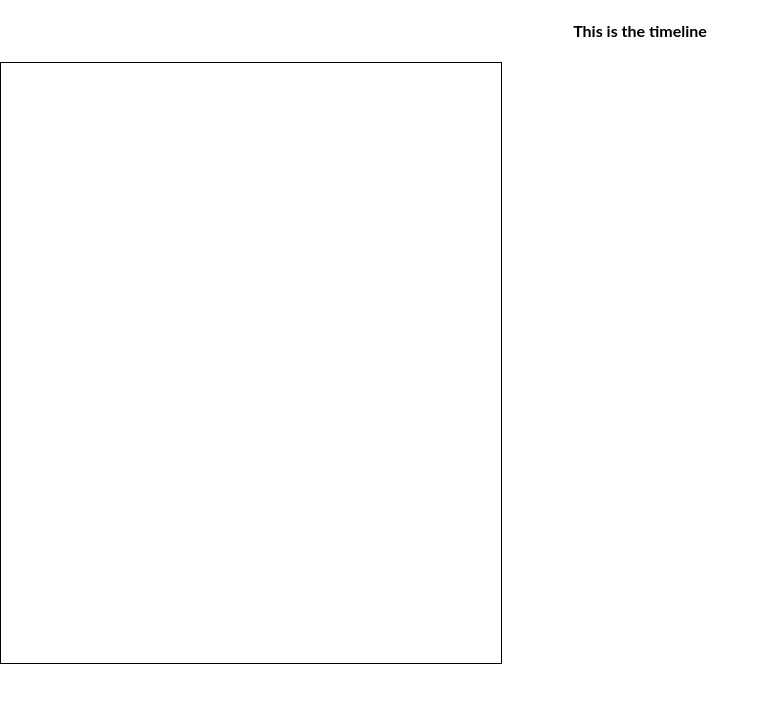
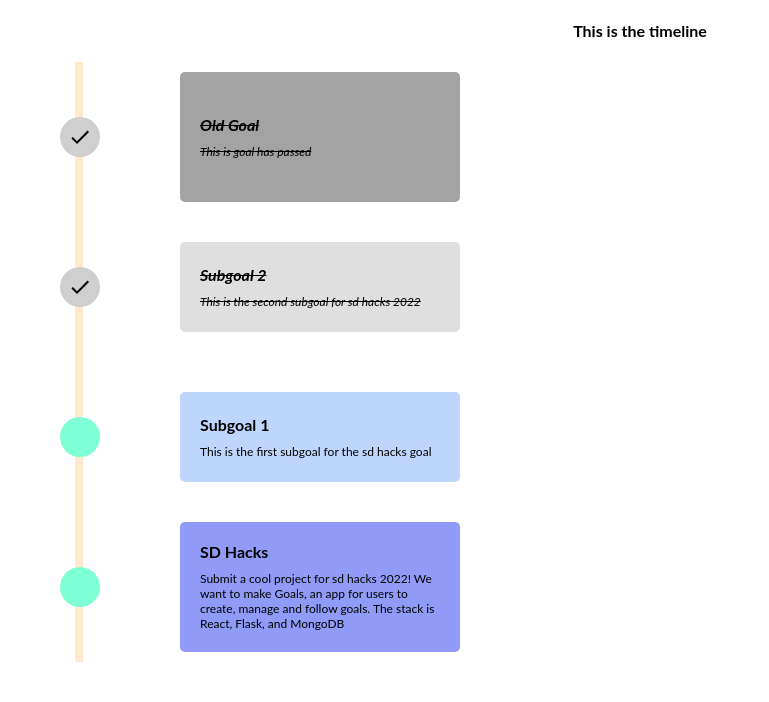
Before and after one commit to bdhmin/sd-hacks-2022, a React (Create React App) app in the folder goals-frontend/: page /timeline/1 in a window 1280 px wide. Shown: the top 702 px of the page, without its empty margins (0-769 px from the left). Built offline with nearby package versions, Linux system fonts and the light colour scheme.

Commit message:
timeline made

```diff
--- a/goals-frontend/package.json
+++ b/goals-frontend/package.json
@@ -5,6 +5,7 @@
   "dependencies": {
     "@emotion/react": "^11.9.0",
     "@emotion/styled": "^11.8.1",
+    "@mui/icons-material": "^5.6.0",
     "@mui/material": "^5.6.0",
     "@testing-library/jest-dom": "^5.16.4",
     "@testing-library/react": "^12.1.4",
--- /dev/null
+++ b/goals-frontend/src/app/main/timeline/line-node/line-node.css
@@ -0,0 +1,79 @@
+.ball {
+    width: 40px;
+    height: 40px;
+    border-radius: 50%;
+}
+
+.checked {
+    background-color: rgb(207, 207, 207);
+    display: flex;
+    align-items: center;
+    justify-content: center;
+}
+
+.todo {
+    background-color: aquamarine;
+}
+
+.line-node {
+    position: relative;
+    width: 400px;
+    height: 150px;
+    /* border: 1px solid red; */
+    display: flex;
+    flex-direction: row;
+    align-items: center;
+    text-align: start;
+}
+
+.title {
+    font-weight: bold;
+    margin-bottom: 10px;
+}
+
+.desc {
+    font-size: 12px;
+}
+
+.passed, .current, .passed-child, .current-child {
+    width: 240px;
+    height: 90px;
+    margin-left: 80px;
+    padding: 20px;
+    display: flex;
+    flex-direction: column;
+    justify-content: center;
+    align-items: start;
+    border-radius: 5px;
+}
+
+.passed-child, .current-child {
+    height: 50px;
+}
+
+.passed, .passed-child {
+    background-color: rgb(163, 163, 163);
+    text-decoration: line-through;
+    font-style: italic;
+}
+
+.passed-child {
+    background-color: rgb(223, 223, 223);
+}
+
+.current, .current-child {
+    background-color: rgb(143, 155, 246);
+}
+
+.current-child {
+    background-color: rgb(191, 214, 252);
+}
+
+.vert-bar {
+    position: absolute;
+    margin-left: 15px;
+    z-index: -1;
+    width: 8px;
+    height: inherit;
+    background-color: rgb(255, 232, 204);
+}
--- /dev/null
+++ b/goals-frontend/src/app/main/timeline/line-node/line-node.tsx
@@ -0,0 +1,64 @@
+import React from 'react';
+import ReactDOM from 'react-dom';
+import axios from 'axios';
+import { Goal } from '../../../+types/goal';
+import './line-node.css';
+import CheckIcon from '@mui/icons-material/Check';
+
+function LineNode(props: any) {
+
+  const goal: Goal = props.goal;
+  const passed = goal.end_date < new Date()
+
+
+
+  return (
+    <div className='line-node'>
+        <div className="vert-bar"></div>
+        {
+            passed ?
+            <div className="ball checked">
+                <CheckIcon/>
+            </div>
+            :
+            <div className="ball todo"></div>
+        }
+        {
+            passed ?
+
+                goal._parentId.length > 0
+
+                    ?
+                    <div className="passed-child">
+                        <div className="title">{ goal.title }</div>
+                        <div className="desc">{ goal.description }</div>
+                    </div>
+
+                    :
+                    <div className="passed">
+                        <div className="title">{ goal.title }</div>
+                        <div className="desc">{ goal.description }</div>
+                    </div>
+
+
+            :
+
+                goal._parentId.length > 0
+
+                ?
+                <div className="current-child">
+                    <div className="title">{ goal.title }</div>
+                    <div className="desc">{ goal.description }</div>
+                </div>
+
+                :
+                <div className="current">
+                    <div className="title">{ goal.title }</div>
+                    <div className="desc">{ goal.description }</div>
+                </div>
+        }
+    </div>
+  )
+}
+
+export default LineNode;
--- a/goals-frontend/src/app/main/timeline/timeline-line/timeline-line.css
+++ b/goals-frontend/src/app/main/timeline/timeline-line/timeline-line.css
@@ -1,5 +1,7 @@
 .timeline-line {
-    width: 500px;
+    width: 460px;
     height: 600px;
-    border: 1px solid black;
+    /* border: 1px solid black; */
+    overflow-y: auto;
+    margin-left: 60px;
 }
--- a/goals-frontend/src/app/main/timeline/timeline-line/timeline-line.tsx
+++ b/goals-frontend/src/app/main/timeline/timeline-line/timeline-line.tsx
@@ -1,12 +1,25 @@
 import React from 'react';
 import ReactDOM from 'react-dom';
 import axios from 'axios';
+import { Goal } from '../../../+types/goal';
 import './timeline-line.css';
+import LineNode from '../line-node/line-node';
 
-function TimelineLine() {
+function TimelineLine(props: any) {
+
+  const goals: Goal[] = props.goalData;
+
+  goals.sort((a: Goal, b: Goal) => {
+    return a.end_date < b.end_date ? -1 : a.end_date === b.end_date ? 0 : 1;
+  });
 
   return (
     <div className='timeline-line'>
+        {
+            goals.map((goal: Goal, idx: number) => {
+                return <LineNode goal={goal} key={idx}></LineNode>
+            })
+        }
     </div>
   )
 }
--- a/goals-frontend/src/app/main/timeline/timeline.tsx
+++ b/goals-frontend/src/app/main/timeline/timeline.tsx
@@ -6,9 +6,6 @@ import TimelineLine from './timeline-line/timeline-line';
 import { useParams } from 'react-router';
 
 function Timeline() {
-  let { userId } = useParams();
-
-  console.log("found id", userId);
 
   const goalData = [
     {
@@ -16,8 +13,65 @@ function Timeline() {
       'title': 'SD Hacks',
       'description': 'Submit a cool project for sd hacks 2022! We want to make Goals, an app for users to create, manage and follow goals. The stack is React, Flask, and MongoDB',
       'creator': 'Udo',
-      'start_date': new Date(),
-      'end_date': new Date(),
+      'start_date': new Date(2022, 11, 17),
+      'end_date': new Date(2022, 11, 17),
+
+      'subgoals': ['foo1', 'foo2'],
+      '_parentId': "",
+      'depth': 0,
+      'tags': [],
+
+      'followers': [],
+      'follower_count': 0,
+
+      'inspired_goals': [],
+    },
+
+    {
+      '_id': 'bar',
+      'title': 'Finish Homework',
+      'description': 'Needa do that homework',
+      'creator': 'Udo',
+      'start_date': new Date(2022, 11, 18),
+      'end_date': new Date(2022, 11, 18),
+
+      'subgoals': [],
+      '_parentId': "",
+      'depth': 0,
+      'tags': [],
+
+      'followers': [],
+      'follower_count': 4,
+
+      'inspired_goals': [],
+    },
+
+    {
+      '_id': 'foo2',
+      'title': 'Subgoal 2',
+      'description': 'This is the second subgoal for sd hacks 2022',
+      'creator': 'Udo',
+      'start_date': new Date(2021, 10, 4),
+      'end_date': new Date(2021, 10, 4),
+
+      'subgoals': [],
+      '_parentId': "foo",
+      'depth': 1,
+      'tags': [],
+
+      'followers': [],
+      'follower_count': 0,
+
+      'inspired_goals': [],
+    },
+
+    {
+      '_id': 'buz',
+      'title': 'Old Goal',
+      'description': 'This is goal has passed',
+      'creator': 'Udo',
+      'start_date': new Date(2021, 10, 3),
+      'end_date': new Date(2021, 10, 3),
 
       'subgoals': [],
       '_parentId': "",
@@ -31,52 +85,16 @@ function Timeline() {
     },
 
     {
-      '_id': 'foo',
-      'title': 'SD Hacks',
-      'description': 'Submit a cool project for sd hacks 2022! We want to make Goals, an app for users to create, manage and follow goals. The stack is React, Flask, and MongoDB',
+      '_id': 'foo1',
+      'title': 'Subgoal 1',
+      'description': 'This is the first subgoal for the sd hacks goal',
       'creator': 'Udo',
-      'start_date': new Date(),
-      'end_date': new Date(),
+      'start_date': new Date(2022, 10, 2),
+      'end_date': new Date(2022, 10, 2),
 
       'subgoals': [],
-      '_parentId': "",
-      'depth': 0,
-      'tags': [],
-
-      'followers': [],
-      'follower_count': 0,
-
-      'inspired_goals': [],
-    },
-
-    {
-      '_id': 'foo',
-      'title': 'SD Hacks',
-      'description': 'Submit a cool project for sd hacks 2022! We want to make Goals, an app for users to create, manage and follow goals. The stack is React, Flask, and MongoDB',
-      'creator': 'Udo',
-      'start_date': new Date(),
-      'end_date': new Date(),
-
-      'subgoals': [],
-      '_parentId': "",
-      'tags': [],
-
-      'followers': [],
-      'follower_count': 0,
-
-      'inspired_goals': [],
-    },
-
-    {
-      '_id': 'foo',
-      'title': 'SD Hacks',
-      'description': 'Submit a cool project for sd hacks 2022! We want to make Goals, an app for users to create, manage and follow goals. The stack is React, Flask, and MongoDB',
-      'creator': 'Udo',
-      'start_date': new Date(),
-      'end_date': new Date(),
-
-      'subgoals': [],
-      '_parentId': "",
+      '_parentId': "foo",
+      'depth': 1,
       'tags': [],
 
       'followers': [],
@@ -89,7 +107,11 @@ function Timeline() {
   return (
     <div className='timeline'>
       <h4>This is the timeline</h4>
-      <TimelineLine></TimelineLine>
+      <div>
+      <TimelineLine
+        goalData={goalData}
+      ></TimelineLine>
+      </div>
     </div>
   )
 }
```
Also changed, not shown: 1 other file (tests, documents, lock files or other folders).
